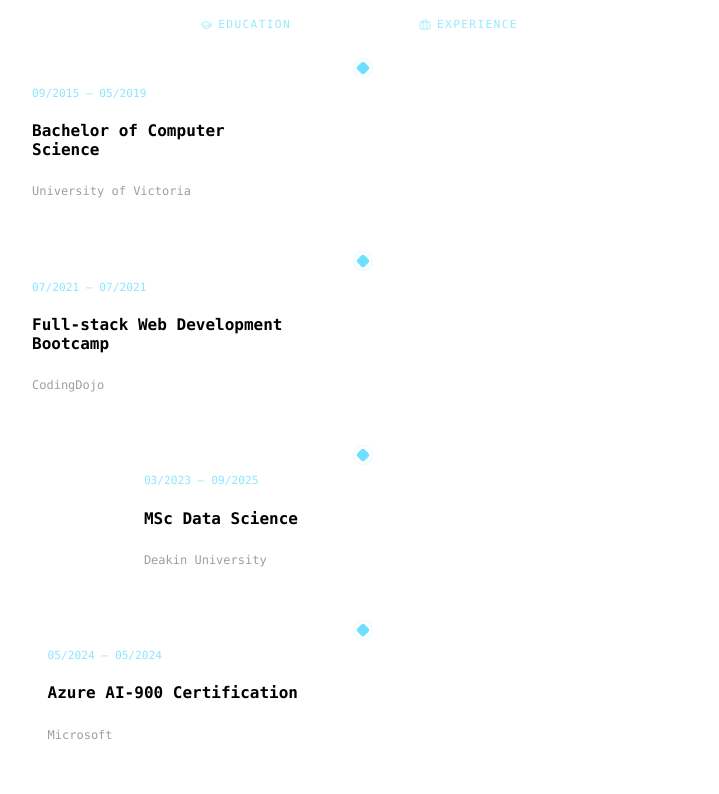
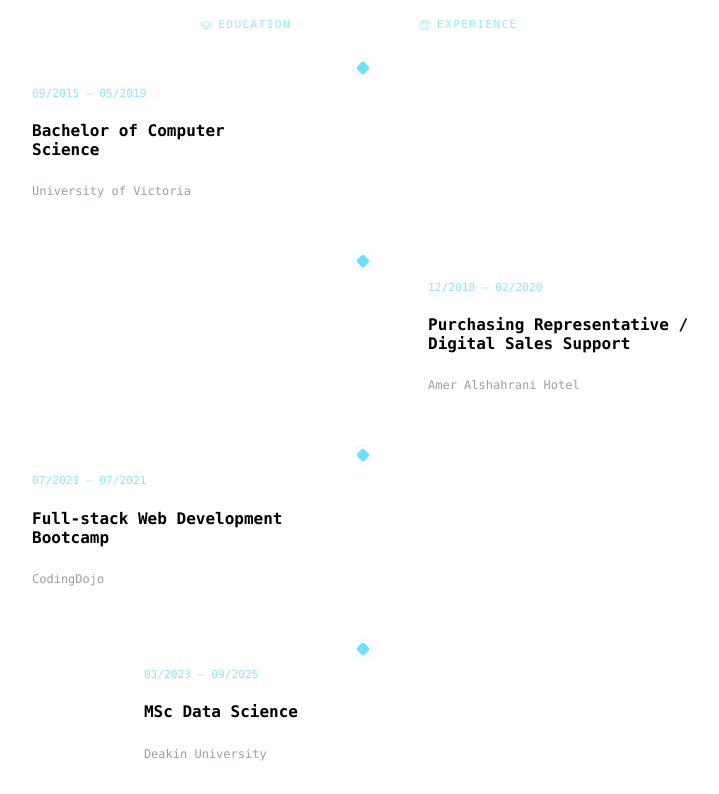
Before and after one commit to garoot/portfolio-site, a Next.js app: page / in a window 1280 px wide. Shown: the part 1859-2653 px from the top of the page, without its empty margins (321-1040 px from the left). Built offline with nearby package versions, Linux system fonts and the light colour scheme.

Commit message:
updated timeline content

```diff
--- a/components/data/timeline.js
+++ b/components/data/timeline.js
@@ -1,5 +1,3 @@
-// data/timeline.js
-
 // data/timeline.js
 
 export const TIMELINE_ITEMS = [
@@ -10,7 +8,19 @@
     org: 'University of Victoria',
     start: { month: 9, year: 2015 },
     end: { month: 5, year: 2019 },
-    description: 'Computer science foundation covering algorithms, databases, software design, and systems analysis.',
+    description:
+      'Computer science foundation covering algorithms, databases, software design, and systems analysis.',
+  },
+
+  {
+    id: 'amer-hotel',
+    type: 'experience',
+    title: 'Purchasing Representative / Digital Sales Support',
+    org: 'Amer Alshahrani Hotel',
+    start: { month: 12, year: 2018 },
+    end: { month: 2, year: 2020 },
+    description:
+      'Built the company’s first digital presence across website, social media, and online sales channels while managing B2C/B2B inquiries, bookings, pricing, quotations, and digital operations.',
   },
 
   {
```
